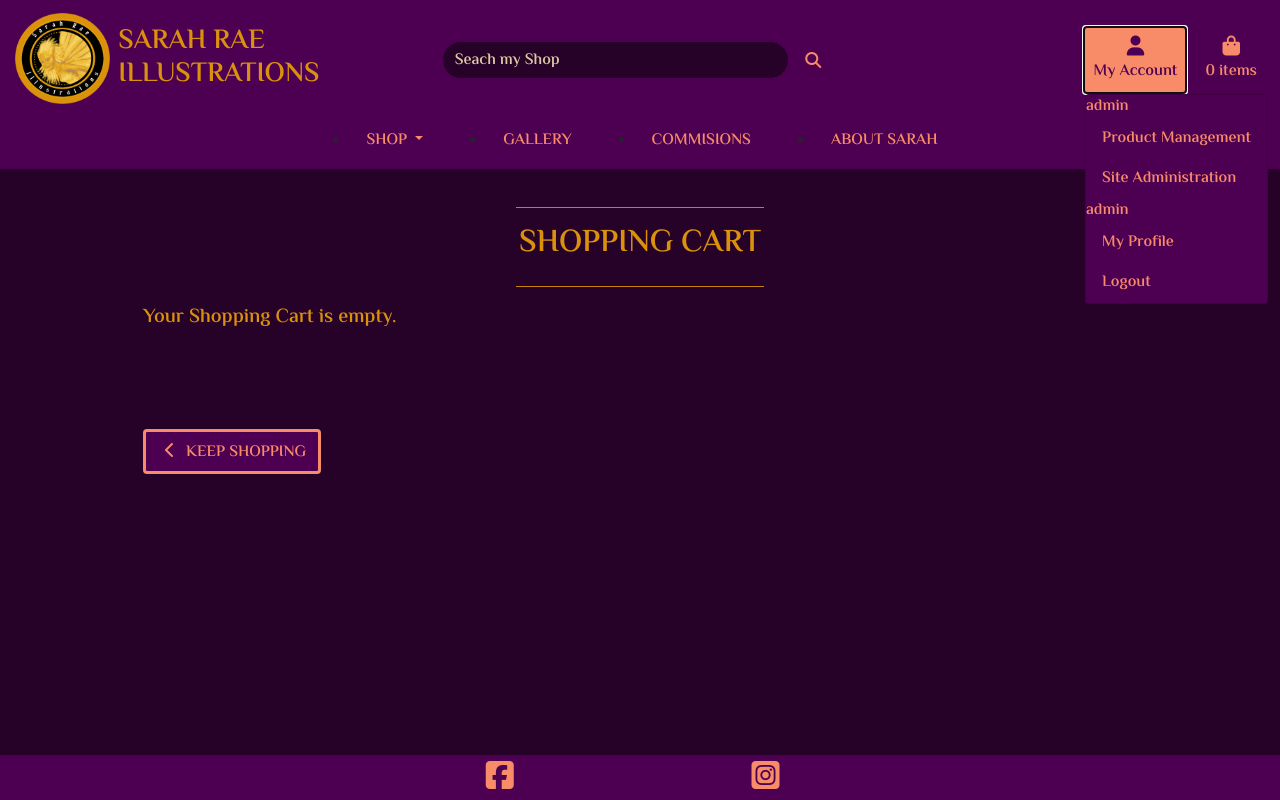
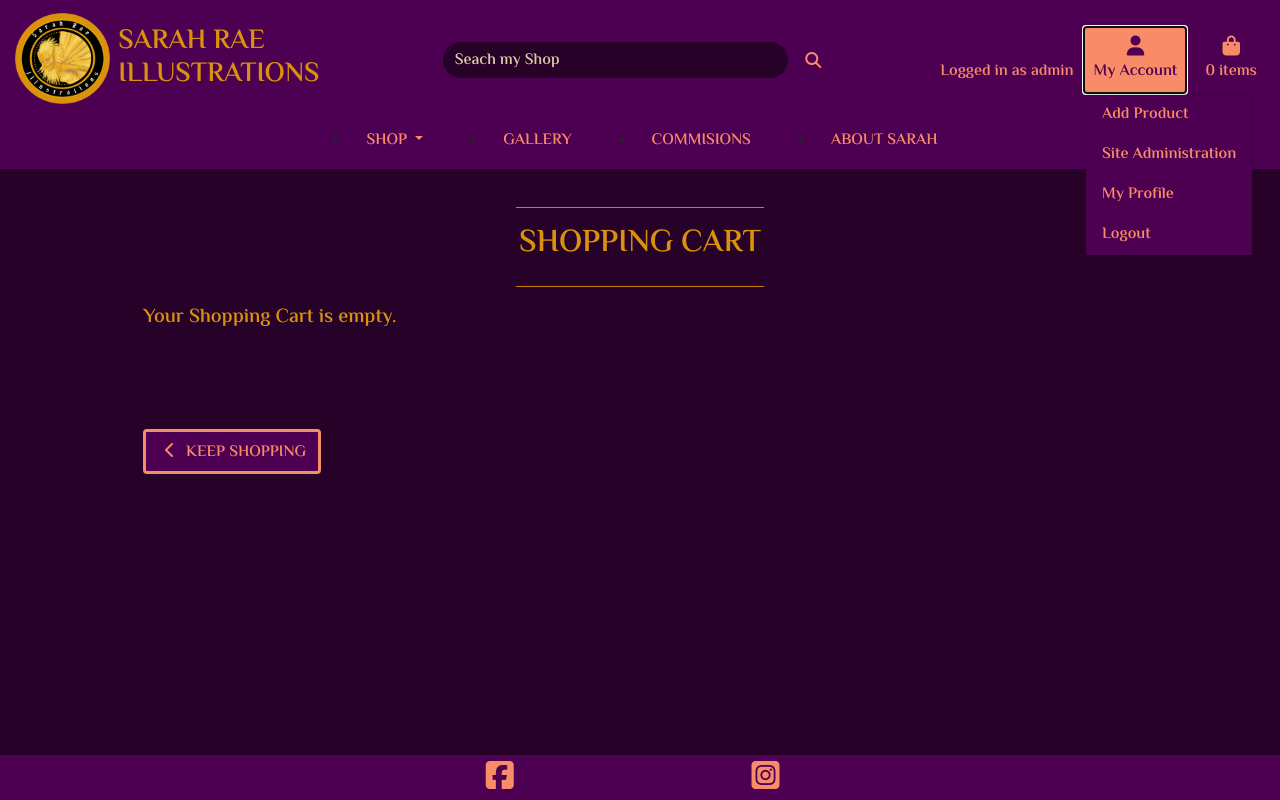
Before and after one commit to mikerae/sarah-rae-illustrations, a Django app: page /cart/ in a window 1280 px wide, after a click on "My Account". Run offline with Django 3.2, Linux system fonts and the light colour scheme; a user stored in the database is signed in; some libraries are stand-ins or nearby versions.

Commit message:
Add prodct management complete

```diff
--- a/cart/templates/cart/cart.html
+++ b/cart/templates/cart/cart.html
@@ -39,7 +39,13 @@
                     {% for item in cart_items %}
                     <tr>
                         <td class="p-3 w-25 ">
-                            <img class="img-fluid rounded" src="{{ item.product.image.url }}">
+                            {% if item.product.image %}
+                            <img class="img-fluid rounded" src="{{ item.product.image.url }}"
+                                alt="{{ item.product.name}}">
+                            {% else %}
+                            <img class="img-fluid rounded" src="{{ MEDIA_URL }}noimage.png"
+                                alt="{{ item.product.name}}">
+                            {% endif %}
                         </td>
 
                         <td class="py-3">
--- a/profiles/views.py
+++ b/profiles/views.py
@@ -17,7 +17,11 @@ def profile(request):
         if form.is_valid():
             form.save()
             messages.success(request, 'Your profile has been updated.')
-    form = UserProfileForm(instance=profile)
+        else:
+            messages.error(request, 'Update failed. Please ensure your \
+                 form is valid.')
+    else:
+        form = UserProfileForm(instance=profile)
     orders = profile.orders.all()
     print(f'orders : {orders}')
 
--- a/shop/models.py
+++ b/shop/models.py
@@ -15,6 +15,7 @@ class Category(models.Model):
         return str(self.name)
 
     def get_friendly_name(self):
+        """ Returns a user readable version of the name """
         return self.friendly_name
 
 
@@ -34,6 +35,7 @@ class SubCategory(models.Model):
         return str(self.name)
 
     def get_friendly_name(self):
+        """ Returns a user readable version of the name """
         return self.friendly_name
 
 
--- a/static/css/base.css
+++ b/static/css/base.css
@@ -24,6 +24,13 @@ a {
 .dropdown-divider {
     border-color: rgb(248, 139, 104);
 }
+
+.dropdown_item {
+    background-color: rgb(77, 0, 82);
+    color: rgb(248, 139, 104);
+}
+
+
 
 .bg-sri-light {
     background-color: rgb(248, 139, 104);
@@ -318,13 +325,16 @@ input[name='q']:focus {
     }
 }
 
-.form input {
+.form input,
+.form textarea,
+.form {
     background-color: rgb(77, 0, 82);
+    color: rgb(248, 139, 104);
 }
 
 .form input:hover,
 .form input::selection,
-.form input::selfocus {
+.form textarea::selection {
     color: rgb(49, 10, 52);
     background-color: rgb(248, 139, 104);
 }
--- a/templates/base.html
+++ b/templates/base.html
@@ -76,6 +76,9 @@
                 </div>
                 <div class="col-12 col-lg-4 my-auto py-1 py-lg-0">
                     <ul class="list-inline list-unstyled text-center text-lg-right my-0">
+                        <li class="list-inline-item">
+                            <div class="text-sri text-right">Logged in as {{user}}</div>
+                        </li>
                         <li class="list-inline-item dropdown">
                             <a class="nav-link px-lg-2" href="" id="user-options" data-toggle="dropdown"
                                 aria-haspopup="true" area-expanded="false">
@@ -84,15 +87,14 @@
                                     <p class="my-0">My Account</p>
                                 </div>
                             </a>
-                            <div class="dropdown-menu nav-menu py-0" aria-labelledby="user-options">
+                            <div class="dropdown-menu py-0" aria-labelledby="user-options">
                                 {% if request.user.is_authenticated %}
                                 {% if request.user.is_superuser %}
-                                <div class="text-sri">{{user}}</div>
-                                <a href="" class="dropdown-item nav-link">Product Management</a>
+                                <a href="" class="dropdown-item nav-link d-none">Product Management</a>
+                                <a href="{% url 'add_product' %}" class="dropdown-item nav-link">Add Product</a>
                                 <a href="" class="dropdown-item nav-link d-none">Gallery Management</a>
                                 <a href="/admin/" class="dropdown-item nav-link">Site Administration</a>
                                 {% endif %}
-                                <div class="text-sri">{{user}}</div>
                                 <a href="{% url 'profile' %}" class="dropdown-item nav-link">My Profile</a>
                                 <a href="{% url 'account_logout' %}" class="dropdown-item nav-link">Logout</a>
                                 {% else %}
--- a/templates/includes/mobile-top-header.html
+++ b/templates/includes/mobile-top-header.html
@@ -32,9 +32,11 @@
     </a>
     <div class="dropdown-menu border-0 py-0" aria-labelledby="user-options">
         {% if request.user.is_authenticated %}
+        <span class="dropdowm-item text-sri"></span>Logged in as {{ user }}</span>
         {% if request.user.is_superuser %}
-        <a href="#" class="nav-link dropdowm-item">Product Management</a>
-        <a href="#" class="nav-link dropdowm-item">Gallery Management</a>
+        <a href="{% url 'add_product' %}" class="nav-link dropdowm-item">Add a product</a>
+        <a href="#" class="nav-link dropdowm-item d-none">Product Management</a>
+        <a href="#" class="nav-link dropdowm-item d-none">Gallery Management</a>
         <a href="/admin/" class="nav-link dropdowm-item">Site Administration</a>
         {% endif %}
         <a href="#" class="nav-link dropdowm-item">My Profile</a>
--- a/templates/includes/toasts/toast_success.html
+++ b/templates/includes/toasts/toast_success.html
@@ -22,7 +22,11 @@
                 {% for item in cart_items %}
                 <div class="row">
                     <div class="col-3 my-1">
-                        <img class="w-100" src="{{ item.product.image.url }}">
+                        {% if item.product.image %}
+                        <img class="w-100" src="{{ item.product.image.url }}" alt="{{ item.product.name}}">
+                        {% else %}
+                        <img class="w-100" src="{{ MEDIA_URL }}noimage.png" alt="{{ item.product.name}}">
+                        {% endif %}
                     </div>
                     <div class="col-9">
                         <p class="my-0"><strong>{{ item.product.name }}</strong></p>
```
Also changed, not shown: shop/views.py (+14 -1 lines), checkout/confirmation_emails/confirmation_email_body.txt (renamed from checkout/templates/checkout/confirmation_emails/confirmation_email_body.txt), checkout/confirmation_emails/confirmation_email_subject.txt (renamed from checkout/templates/checkout/confirmation_emails/confirmation_email_subject.txt), media/green_pixie_sticker.png (renamed from media/green_pixie_sticker_t1FHqI4.png), media/hocus_pocus_print_a5.png (renamed from media/hocus_pocus_print_a5_lGMgyiv.png), media/icicle_fairie_sticker.png (renamed from media/icicle_fairie_sticker_GDpxVp2.png), media/logging_in_screen_background.png (renamed from media/logging_in_screen_background_3KnRvB5.png), media/loging_in_lose_screen.png (renamed from media/loging_in_lose_screen_ccLFCLX.png), media/lumberjackie.png (deleted), media/morticia_and_gomez-square_painting_a4.png (renamed from media/morticia_and_gomez-square_painting_a4_K1JWjwq.png), 3 other files.
